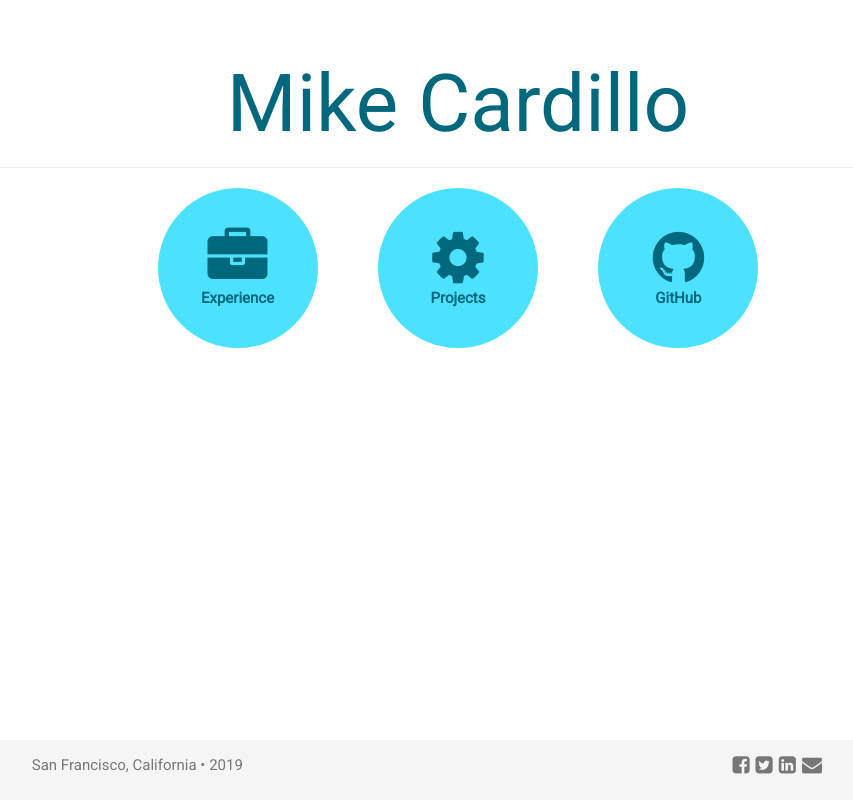
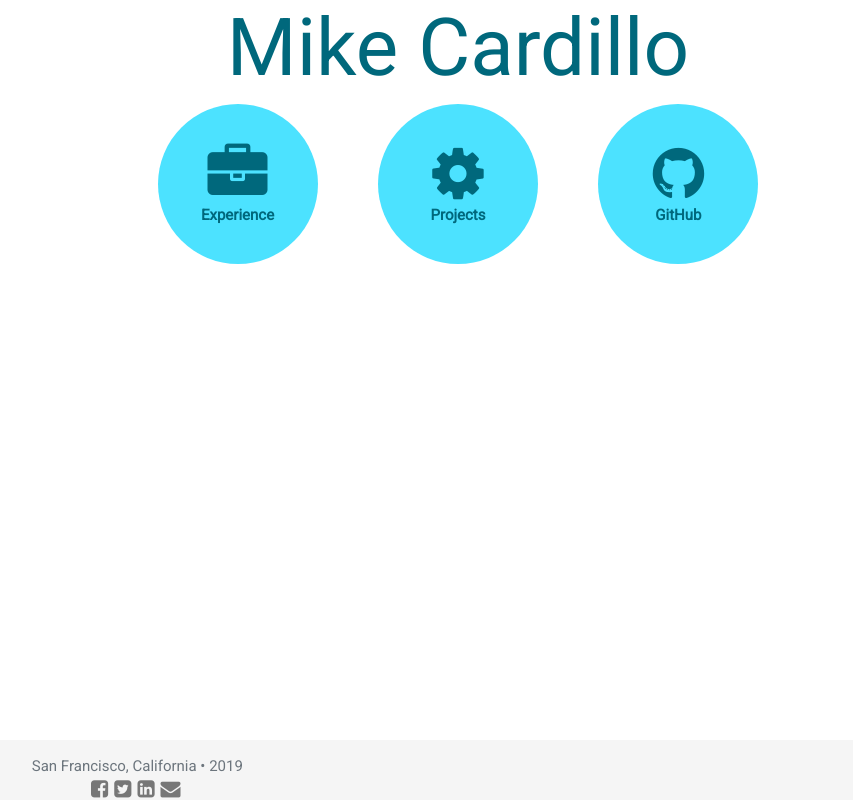
Before and after one commit to mcardillo55/portfolio-react, a React (Create React App) app: page / in a window 1280 px wide. Shown: the whole page, without its empty margins (182-1035 px from the left). Built offline with nearby package versions, Linux system fonts and the light colour scheme.

Commit message:
Transition to react-bootstrap with bootstrap 4.3.0

```diff
--- a/package.json
+++ b/package.json
@@ -4,6 +4,7 @@
   "private": true,
   "dependencies": {
     "react": "^16.7.0",
+    "react-bootstrap": "^1.0.0-beta.5",
     "react-dom": "^16.7.0",
     "react-router": "^4.3.1",
     "react-router-dom": "^4.3.1",
--- a/public/index.html
+++ b/public/index.html
@@ -14,8 +14,7 @@
     <!--- MY STUFF BEGIN -->
     <link href="https://fonts.googleapis.com/css?family=Roboto" rel="stylesheet">
     <link href="//maxcdn.bootstrapcdn.com/font-awesome/4.2.0/css/font-awesome.min.css" rel="stylesheet">
-    <link href="https://maxcdn.bootstrapcdn.com/bootstrap/3.3.7/css/bootstrap.min.css" rel="stylesheet" integrity="sha384-BVYiiSIFeK1dGmJRAkycuHAHRg32OmUcww7on3RYdg4Va+PmSTsz/K68vbdEjh4u" crossorigin="anonymous">
-    <script>
+    <link rel="stylesheet" href="https://stackpath.bootstrapcdn.com/bootstrap/4.3.0/css/bootstrap.min.css" integrity="sha384-PDle/QlgIONtM1aqA2Qemk5gPOE7wFq8+Em+G/hmo5Iq0CCmYZLv3fVRDJ4MMwEA" crossorigin="anonymous">    <script>
       (function(i,s,o,g,r,a,m){i['GoogleAnalyticsObject']=r;i[r]=i[r]||function(){
       (i[r].q=i[r].q||[]).push(arguments)},i[r].l=1*new Date();a=s.createElement(o),
       m=s.getElementsByTagName(o)[0];a.async=1;a.src=g;m.parentNode.insertBefore(a,m)
--- a/src/App.js
+++ b/src/App.js
@@ -6,30 +6,33 @@ import CircleButtons from './components/CircleButtons';
 import ExperienceSection from './components/ExperienceSection';
 import ProjectsSection from './components/ProjectsSection';
 import FooterSection from './components/FooterSection';
+import Container from 'react-bootstrap/Container';
+import Row from 'react-bootstrap/Row';
+import Col from 'react-bootstrap/Col';
 
 class App extends Component {
   render() {
     return (
     <div>
-      <div className="container" id="page-wrap">
+      <Container>
         <NavLink id="name-link" to='/'>
           <NameHeader />
         </NavLink>
         <CircleButtons />
-        <div className="row">
-          <div className="col-md-12">
+        <Row>
+          <Col md={12}>
             <Route path='/(experience|projects)' render={props=><hr/>} />
-          </div>
-        </div>
-        <div className="row" >
-          <div className="container">
-            <div className="col-md-1-offset col-md-10 col-md-offset-1" id="content">
+          </Col>
+        </Row>
+        <Row>
+          <Container>
+            <Col id="content" md={{span: 10, offset: 1}}>
               <Route path='/experience' component={ExperienceSection} />
               <Route path='/projects' component={ProjectsSection} />
-            </div>
-          </div>
-        </div>
-      </div>
+            </Col>
+          </Container>
+        </Row>
+      </Container>
       <FooterSection />
     </div>
     );
```
Also changed, not shown: 1 other file (tests, documents, lock files or other folders).
